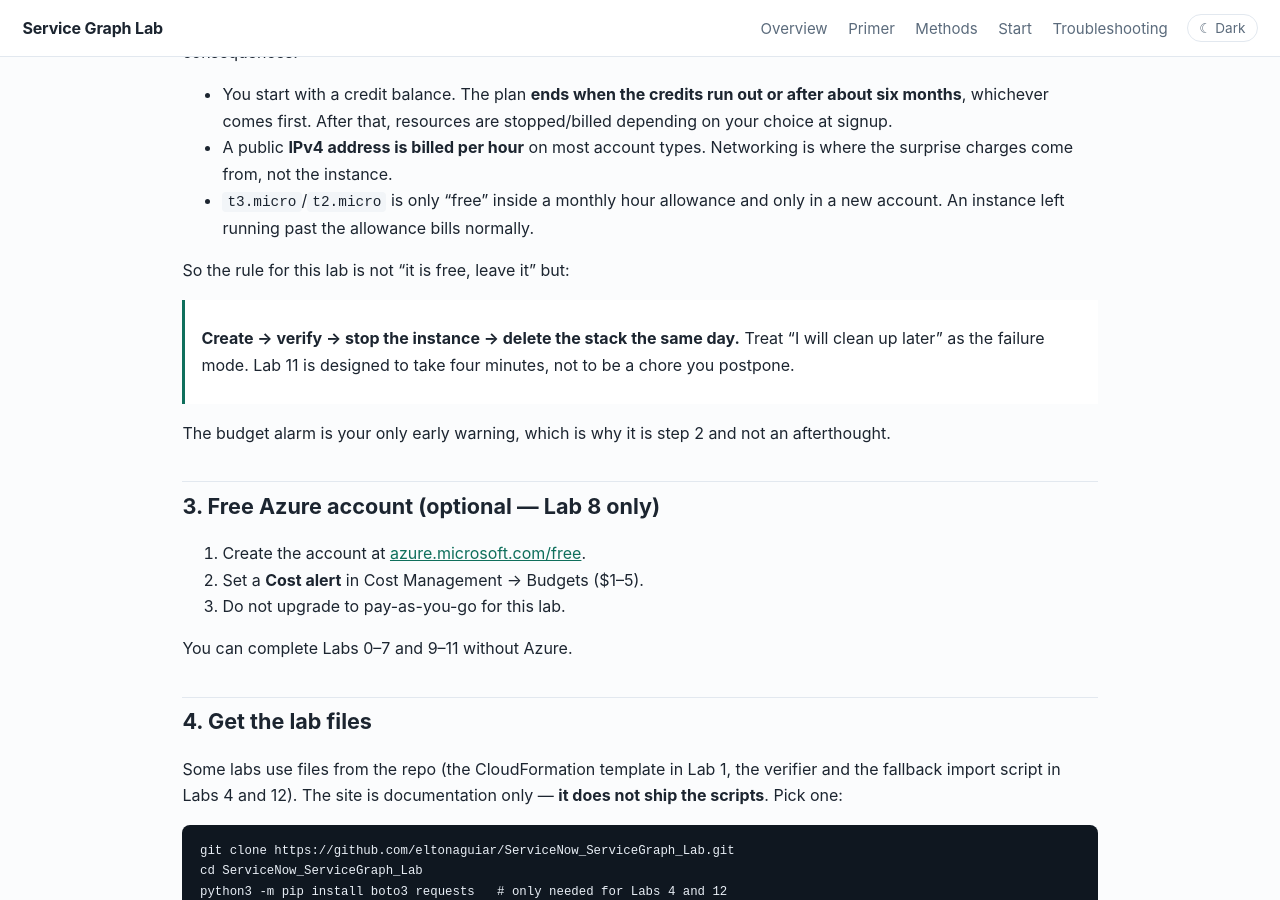
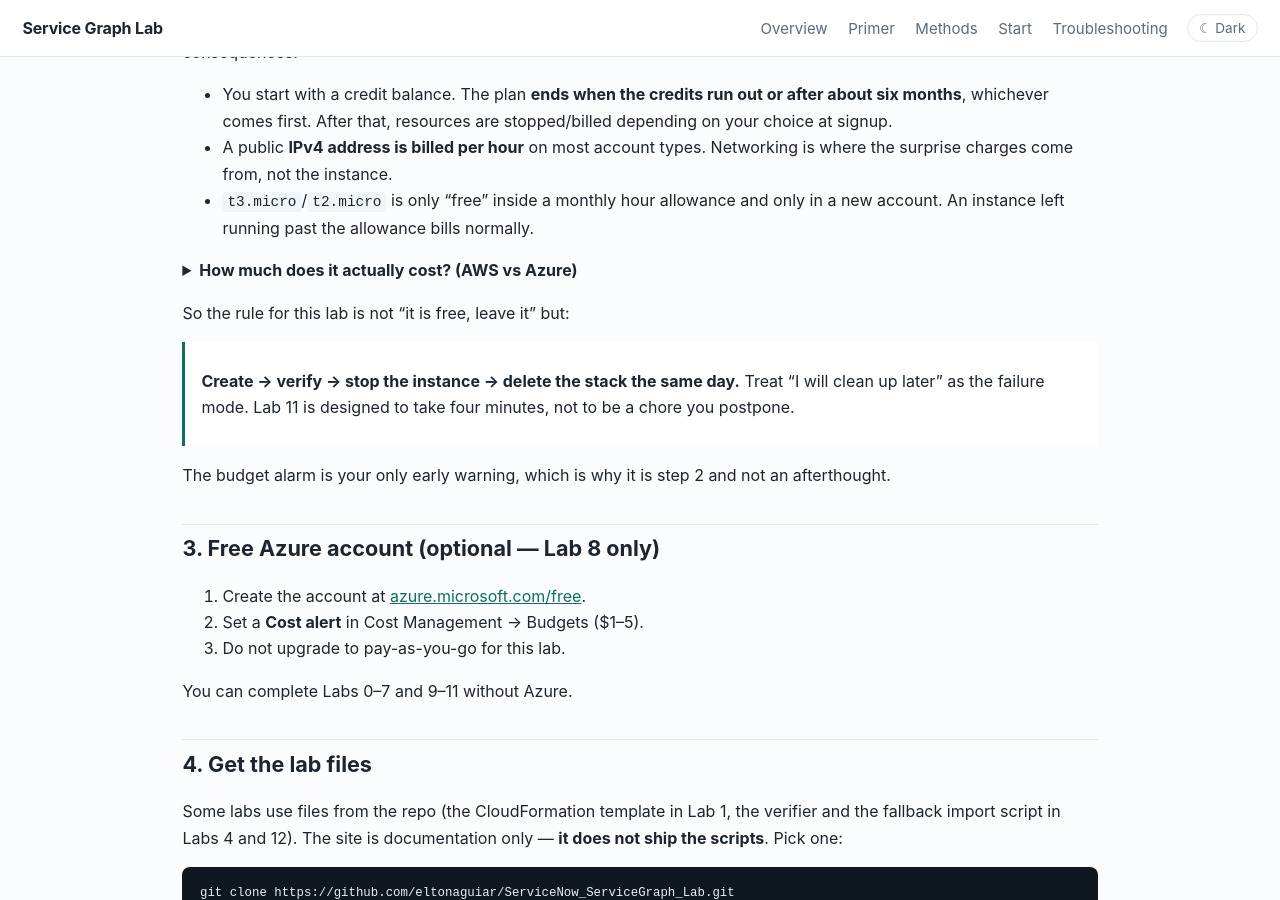
Before and after one commit to eltonaguiar/ServiceNow_ServiceGraph_Lab, a Jekyll site: the page built from labs/00-prerequisites.md, in a window 1280 px wide and 900 px high, scrolled down 1514 px. Built offline with Jekyll 4.4.1, drawn with Linux system fonts in a browser that asks for light colours.

Commit message:
Add collapsible AWS vs Azure cost breakdown to prerequisites
Give beginners concrete numbers for 8 hours, 2 days, and a month so the free-tier warning is actionable.

```diff
--- a/labs/00-prerequisites.md
+++ b/labs/00-prerequisites.md
@@ -69,6 +69,44 @@ allowance. The practical consequences:
   surprise charges come from, not the instance.
 - `t3.micro`/`t2.micro` is only "free" inside a monthly hour allowance and only in a new
   account. An instance left running past the allowance bills normally.
+
+<details>
+<summary><strong>How much does it actually cost? (AWS vs Azure)</strong></summary>
+
+<p>Approximate on-demand rates in a cheap US region (late 2026) for one small lab VM.</p>
+
+<table>
+<thead>
+<tr><th>Item</th><th>AWS (t3.micro)</th><th>Azure (B1s)</th></tr>
+</thead>
+<tbody>
+<tr><td>VM compute</td><td>~$0.0104/hour</td><td>~$0.0104/hour</td></tr>
+<tr><td>Public IPv4</td><td>$0.005/hour (even if stopped)</td><td>~$0.004–0.005/hour</td></tr>
+<tr><td>Small disk</td><td>a few cents</td><td>a few cents</td></tr>
+<tr><td>New-account free tier</td><td>$100–$200 credits (6 months)</td><td>$200 credit (30 days) + 750 free B1s hours/month for 12 months</td></tr>
+</tbody>
+</table>
+
+<p><strong>Example costs for one lab VM</strong></p>
+
+<table>
+<thead>
+<tr><th>Duration</th><th>Running</th><th>Stopped / deallocated (IP + disk kept)</th></tr>
+</thead>
+<tbody>
+<tr><td>8 hours</td><td>~$0.12</td><td>~$0.04</td></tr>
+<tr><td>2 days</td><td>~$0.75–$1.00</td><td>~$0.25–$0.40</td></tr>
+<tr><td>1 month</td><td>~$11–12</td><td>~$4</td></tr>
+</tbody>
+</table>
+
+<ul>
+<li>On AWS, a public IPv4 keeps charging after you stop the instance.</li>
+<li>On Azure, you must <strong>deallocate</strong> the VM (not just shut down inside the OS) to stop compute charges. Static IPs and managed disks still cost money.</li>
+<li>These amounts are usually covered by free-tier credits on a new account. The risk is forgetting resources for weeks.</li>
+</ul>
+
+</details>
 
 So the rule for this lab is not "it is free, leave it" but:
 
```
